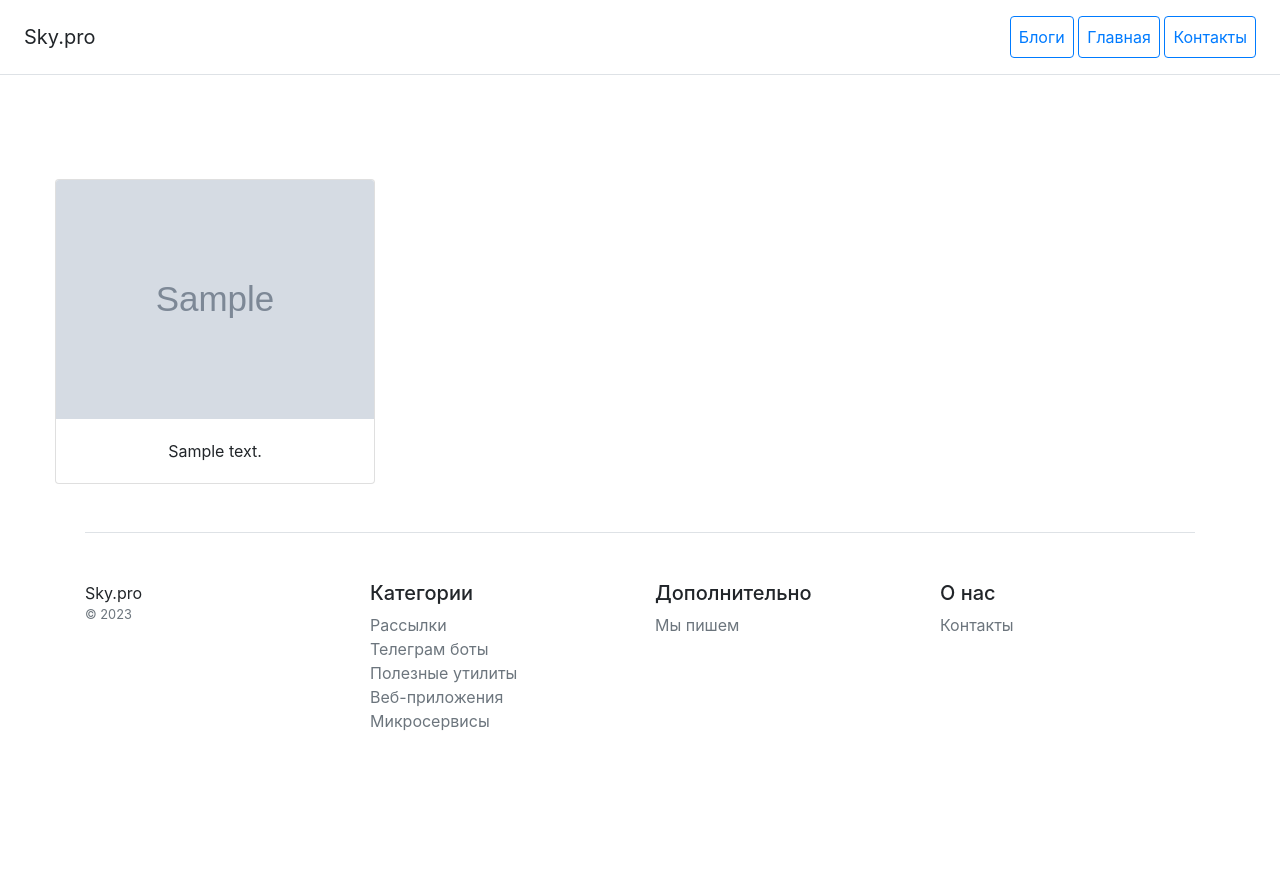
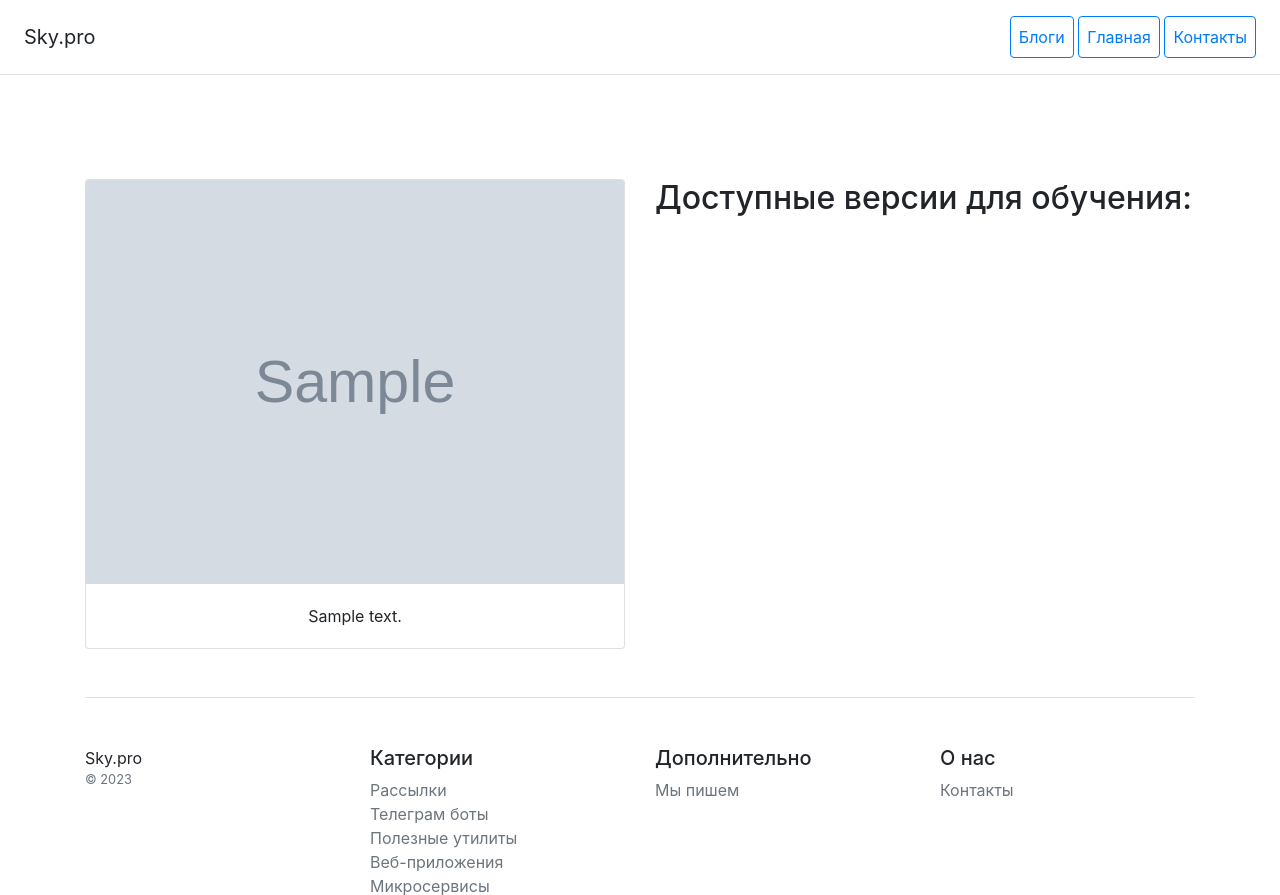
Before and after one commit to avtotropa/homework20_xx, a Django app: page /course_descrip/1/ in a window 1280 px wide. Shown: the top 895 px of the page. Before the commit the page ends 730 px from the top, so only its background shows below. Run offline with Django 4.2, Linux system fonts and the light colour scheme; tables that the repository leaves empty hold one stand-in row (values such as "Sample post"); grey boxes marked "Sample" are stand-in pictures; data that the repository does not hold is empty; some libraries are stand-ins or nearby versions.

Commit message:
Added versions for courses

```diff
--- a/catalog/apps.py
+++ b/catalog/apps.py
@@ -4,3 +4,4 @@ from django.apps import AppConfig
 class CatalogConfig(AppConfig):
     default_auto_field = 'django.db.models.BigAutoField'
     name = 'catalog'
+    verbose_name = 'Каталог'
--- a/catalog/models.py
+++ b/catalog/models.py
@@ -15,3 +15,18 @@ class Course(models.Model):
     class Meta:
         verbose_name = 'Курс'
         verbose_name_plural = 'Курсы'
+
+
+class Version(models.Model):
+    course = models.ForeignKey(Course, on_delete=models.CASCADE, verbose_name='Курс')
+    number_version = models.CharField(max_length=150, verbose_name='Номер версии')
+    name = models.CharField(max_length=150, verbose_name='Версия')
+    is_active = models.BooleanField(default=True, verbose_name='Активна')
+
+    def __str__(self):
+        return f'Курс: {self.course}' \
+               f'Версия: {self.number_version}'
+
+    class Meta:
+        verbose_name = 'Версия'
+        verbose_name_plural = 'Версии'
--- a/catalog/templates/catalog/course_detail.html
+++ b/catalog/templates/catalog/course_detail.html
@@ -1,12 +1,25 @@
 {% extends 'catalog/base.html' %}
 {% load my_tags %}
 {% block content %}
-    <div class="row d-flex justify-content-center text-center">
-        <div class="card" style="width: 20rem;">
-            <img src="{{ course.image|mymedia }}" class="card-img-top" alt="...">
+    <div class="col-6 text-center">
+        <div class="card">
+            <img  src="{{ course.image|mymedia }}" class="card-img-top" alt="...">
             <div class="card-body">
                 <p class="card-text">{{ course.description }}</p>
             </div>
         </div>
     </div>
+    <div class="col-6">
+    <h2 class="mb-4">Доступные версии для обучения:</h2>
+        {% for object in object_list %}
+            <div class="card mb-3">
+                <div class="card-header">
+                    <h5>{{ object.name }}</h5>
+                </div>
+                <div class="card-body">
+                    Номер версии: {{ object.number_version }}
+                </div>
+            </div>
+        {% endfor %}
+    </div>
 {% endblock %}
--- a/catalog/urls.py
+++ b/catalog/urls.py
@@ -1,7 +1,7 @@
 from django.urls import path
 
 from catalog.apps import CatalogConfig
-from catalog.views import CoursesView, CourseDetailView, ContactsView, CourseCreateView
+from catalog.views import CoursesView, CourseDetailView, ContactsView, CourseCreateView, VersionListView
 
 app_name = CatalogConfig.name
 
@@ -9,5 +9,6 @@ urlpatterns = [
     path('', CoursesView.as_view(), name='courses'),
     path('contacts/', ContactsView.as_view(), name='contacts'),
     path('course_descrip/<int:pk>/', CourseDetailView.as_view(), name='courses_descrip'),
-    path('create/', CourseCreateView.as_view(), name='create_course')
+    path('create/', CourseCreateView.as_view(), name='create_course'),
+    # path('course_descrip/<int:pk>/', VersionListView.as_view(), name='version_detail')
 ]
--- a/catalog/views.py
+++ b/catalog/views.py
@@ -1,8 +1,8 @@
 from django.urls import reverse_lazy
-from django.views.generic import TemplateView, DetailView, CreateView
+from django.views.generic import TemplateView, DetailView, CreateView, ListView
 
 from catalog.forms import CourseForm
-from catalog.models import Course
+from catalog.models import Course, Version
 
 
 class CoursesView(TemplateView):
@@ -26,8 +26,19 @@ class ContactsView(TemplateView):
 class CourseDetailView(DetailView):
     model = Course
 
+    def get_context_data(self, **kwargs):
+        context_data = super().get_context_data(**kwargs)
+        course = self.get_object()
+        context_data['object_list'] = Version.objects.filter(course=course, is_active=True)
+
+        return context_data
+
 
 class CourseCreateView(CreateView):
     model = Course
     form_class = CourseForm
     success_url = reverse_lazy('catalog:courses')
+
+
+class VersionListView(ListView):
+    model = Version
```
Also changed, not shown: catalog/admin.py (+6 -1 lines), catalog/migrations/0003_version.py (added), catalog/migrations/0004_alter_version_is_active.py (added).
